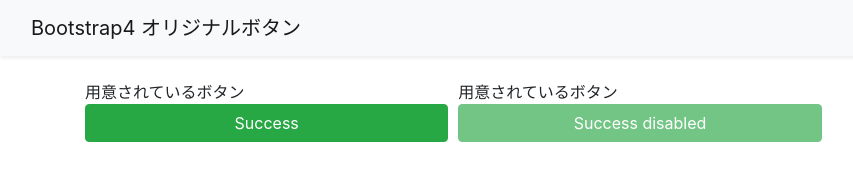
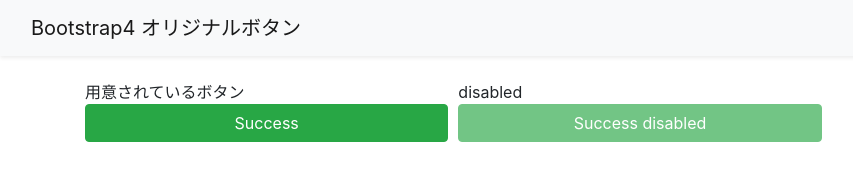
Before and after one commit to 8586kanchenjunga/bootstrap4-original-button, a plain HTML site: page index.html in a window 1280 px wide. Shown: the top 170 px of the page, without its empty margins (0-853 px from the left). Drawn offline with nearby package versions, Linux system fonts and the light colour scheme.

Commit message:
label文言修正

```diff
--- a/index.html
+++ b/index.html
@@ -27,7 +27,7 @@
           <button type="button" class="btn btn-success btn-block">Success</button>
         </div>
         <div class="col-sm-4">
-          <label class="m-0">用意されているボタン</label>
+          <label class="m-0">disabled</label>
           <button type="button" class="btn btn-success btn-block" disabled="disabled">Success disabled</button>
         </div>
       </div>
```
